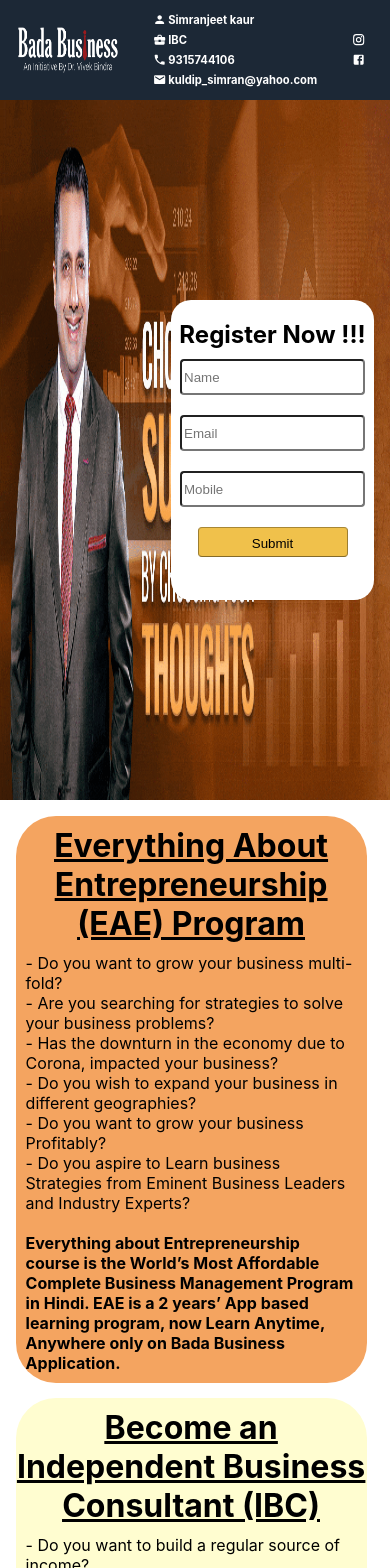
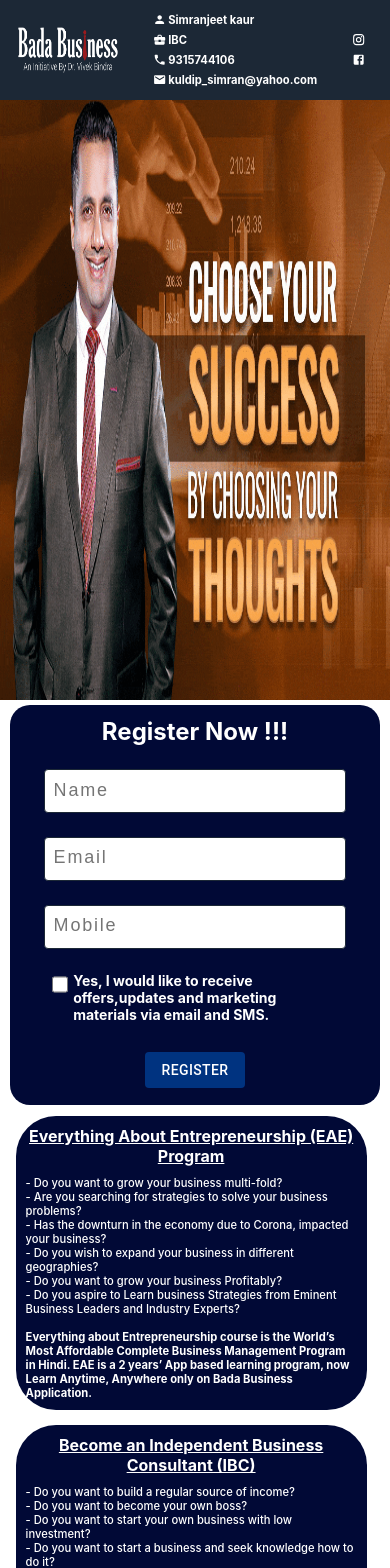
Before and after one commit to varunjeett/Bada_Business, a React (Create React App) app: page / in a window 390 px wide. Shown: the top 1568 px of the page. Built offline with nearby package versions, Linux system fonts and the light colour scheme.

Commit message:
ALL DONE

```diff
--- a/public/index.html
+++ b/public/index.html
@@ -7,7 +7,7 @@
     <meta name="theme-color" content="#000000" />
     <meta
       name="description"
-      content="Web site created using create-react-app"
+      content="Join Dr. Vivek Bindra's Bada business team and earn 1 Lakh income working as parttime"
     />
     <link rel="apple-touch-icon" href="%PUBLIC_URL%/logo192.png" />
     <!--
@@ -24,7 +24,7 @@
       work correctly both with client-side routing and a non-root public URL.
       Learn how to configure a non-root public URL by running `npm run build`.
     -->
-    <title>React App</title>
+    <title>Earn 1 lakh per month as parttime income with Dr. Vivek Bindra </title>
   </head>
   <body>
     <noscript>You need to enable JavaScript to run this app.</noscript>
--- a/src/Landing.css
+++ b/src/Landing.css
@@ -1,23 +1,17 @@
 .landing__gifleft{
-    background-color: #F4A460;
+    background-color: rgb(1, 9, 54);
     border-radius: 40px;
     display: flex;
     flex-direction: column;
-    /* align-items: center; */
-    /* text-align: center; */
     width: 90%;
-    /* padding-top: 20px;
-    padding-left: 2% ;
-    padding-right:  2% ;
-    padding-bottom: 3%; */
     margin: 4%;
 }
 
 .landing__head{
     padding-top: 10px;
     flex: 0.3;
-    text-decoration: underline;
     text-align: center;
+    color: white;
 }
 
 
@@ -40,14 +34,16 @@
 }
 
 .landing__text{
+    color: white;
     display: grid;
     place-content: center;
+    font-weight: bolder;
 }
 
 @media screen and (max-width:960px){
 
     .landing__gifleft{
-        background-color: #F4A460;
+        background-color: rgb(1, 9, 54);
         border-radius: 40px;
         align-items: center;
         width: 90%;
@@ -56,8 +52,9 @@
 
     .landing__head{
         padding-top: 10px;
-        text-decoration: underline;
         text-align: center;
+        font-size: 0.5em;
+        font-weight: 500;
     }
 
     .landing__gif{
@@ -67,6 +64,8 @@
 
     .landing__text{
         text-align: left ;
+        font-size: 0.7em;
+        font-weight: 500;
     }
 
 
--- a/src/Landingleft.css
+++ b/src/Landingleft.css
@@ -1,5 +1,5 @@
 .landingleft__gifleft{
-    background-color: #FFFDD0;
+    background-color:rgb(1, 9, 54);
     border-radius: 40px;
     display: flex;
     flex-direction: column;
@@ -10,7 +10,7 @@
 .landingleft__head{
     padding-top: 10px;
     flex: 0.3;
-    text-decoration: underline;
+    color: white;
 }
 
 
@@ -35,12 +35,14 @@
 .landingleft__text{
     display: grid;
     place-content: center;
+    color: white;
+    font-weight: bolder;
 }
 
 @media screen and (max-width:960px){
 
     .landingleft__gifleft{
-        background-color: #FFFDD0;
+        background-color: rgb(1, 9, 54);
         border-radius: 40px;
         align-items: center;
         width: 90%;
@@ -49,8 +51,9 @@
 
     .landingleft__head{
         padding-top: 10px;
-        text-decoration: underline;
         text-align: center;
+        font-size: 0.5em;
+        font-weight: 500;
     }
 
     .landingleft__gif{
@@ -60,6 +63,8 @@
 
     .landingleft__text{
         text-align: left ;
+        font-size: 0.7em;
+        font-weight: 500;
     }
 
 
--- a/src/MiddlePage.css
+++ b/src/MiddlePage.css
@@ -9,55 +9,86 @@
     flex-direction: row;
     align-items: center;
     justify-content: space-around;
-
 }
 
 .blank{
     flex: 0.7;
-
 }
 
 .middlePage__form{
-
-    align-items: center;
-    flex: 0.2;
+    position: relative;
+    height: 400px;
+    flex: 0.25;
 }
 
 
 .review__table{
+    margin-left:auto;
+    margin-right:auto;
     background-color: white;
     border-radius: 20px;
     width: 95%;
-    height: 300px ;
+    height: 100% ;
+    display: flex;
+    justify-content: space-around;
+    flex-direction: column;
     align-items: center;
-    display: flex;
-    flex-direction: column;
-    padding-left: 2px;
-    padding-right: 2px;
+    margin-top: 5px;
+    margin-bottom: 5px;
 }
 
 .review__table > input{
-    height: 30px;
+    height: 40px;
     border-radius: 4px;
+    border: 1px solid #1C2836;
+    width: 80%;
 }
 
+.review__table__inside {
 
-input[type = submit]{
+    /* display:inline; */
+    width: 77%;
+    align-items: left;
+    font-size: 0.75em;
+    display: flex;
+    flex-direction: row;
+    justify-content: space-between;
+}
+
+input[type= checkbox]{
+    margin-top: -5px;
+    height:35px;
+    width: 35px;
+    margin-right: 5px;
+}
+
+::placeholder {
+
+    font-size: large;
+    letter-spacing: 0.1em;
+  }
+
+.button__div{
+    margin-top: 5px;
+    margin-bottom: 5px;
+
+}
+
+.review__button{
     position: relative;
     border-radius: 4px;
     font-weight: 200;
     align-self: center;
     align-content: center;
-    width: 150px;
-    background-color: #f0c14b;
+    width: 100px;
+    background-color: #1C2836 !important ;
+    color: white !important ;
     border: 1px solid ;
-    border-color: #a88734 #9c7e31 #846a29;
-    padding: 8px 8px;
+    padding: 5px 5px;
 
 }
-input[type = submit]:hover {
+.review__button:hover {
     font-weight: bold;
-    background-color: #f1b314;
     box-shadow: 0 12px 16px 0 rgba(0,0,0,0.24), 0 17px 50px 0 rgba(0,0,0,0.19);
 }
 
@@ -79,7 +110,7 @@
     place-content: center ;
 }
 
-button{
+.end__button__END{
 
     border-radius: 40px;
     font-weight: 300;
@@ -95,7 +126,122 @@
 
 }
 
-button:hover {
+.end__button__END:hover {
     font-weight: bold;
     box-shadow: 0 12px 16px 0 rgba(0,0,0,0.24), 0 17px 50px 0 rgba(0,0,0,0.19);
 }
+
+
+.middlePage__from__css{
+    display: none;
+}
+
+
+@media screen and (max-width:960px){
+
+    .blank{
+        display: none;
+    }
+
+    .middlePage__form{
+        display: none;
+    }
+
+    .middlePage__first{
+        width: 100%;
+        height: 600px;
+        background-image: url("./Media/banner0resize.gif");
+        /* background-size: 100% 100%; */
+        background-repeat: no-repeat;
+        background-attachment: fixed;
+        display: flex;
+        flex-direction: row;
+        align-items: center;
+        justify-content: space-around;
+    }
+
+    .middlePage__from__css{
+        display: flex;
+        height: 400px;
+        flex: 0.25;
+    }
+
+
+    .review__table__css{
+        margin-left:auto;
+        margin-right:auto;
+        background-color: rgb(1, 9, 54);
+        border-radius: 20px;
+        width: 95%;
+        height: 100% ;
+        display: flex;
+        justify-content: space-around;
+        flex-direction: column;
+        align-items: center;
+        margin-top: 5px;
+        margin-bottom: 5px;
+        color: white;
+    }
+
+    .review__table__css > input{
+        height: 40px;
+        border-radius: 4px;
+        border: 1px solid #1C2836;
+        width: 80%;
+    }
+
+    .review__table__inside__css {
+        width: 77%;
+        align-items: left;
+        font-size: 0.75em;
+        display: flex;
+        flex-direction: row;
+        justify-content: space-between;
+    }
+
+    input[type= checkbox]{
+        margin-top: -5px;
+        height:35px;
+        width: 35px;
+        margin-right: 5px;
+    }
+
+    ::placeholder {
+
+        font-size: large;
+        letter-spacing: 0.1em;
+      }
+
+    .button__div__css{
+        margin-top: 5px;
+        margin-bottom: 5px;
+
+    }
+
+    .review__button__css{
+        position: relative;
+        border-radius: 4px;
+        font-weight: 200;
+        align-self: center;
+        align-content: center;
+        width: 100px;
+        background-color: rgb(0, 51, 128) !important ;
+        color: white !important ;
+        border: 1px solid ;
+        padding: 5px 5px;
+
+    }
+    .review__button__css:hover {
+        font-weight: bold;
+        box-shadow: 0 12px 16px 0 rgba(0,0,0,0.24), 0 17px 50px 0 rgba(0,0,0,0.19);
+    }
+
+    .review__button__css > input{
+        margin: 10px;
+    }
+
+
+
+
+
+}
--- a/src/MiddlePage.js
+++ b/src/MiddlePage.js
@@ -8,6 +8,7 @@
 import Landing5 from './Landing5'
 import Landingleft4 from './Landingleft4'
 import Landingleft6 from './Landingleft6'
+import { Button } from "@material-ui/core";
 import { db } from "./firebase";
 function MiddlePage() {
 
@@ -15,18 +16,20 @@
     const [name, setName] = useState("");
     const [email, setEmail] = useState("");
     const [number, setNumber] = useState("");
+    const [check, setCheck] = useState("");
+
 
 
     const saveData = (event) => {
         event.preventDefault();
 
-        if (name && email && number ) {
+        if (name && email && number) {
             db.collection("info").add({
                 name: name,
                 email: email,
                 number: number,
             })
-                .then(alert("Successfully Saved"))
+                .then(alert("Thanks for the submission, we'll come back to you soon !!! "))
                 .catch((error) => {
                     alert(error.message);
                 });
@@ -51,27 +54,77 @@
 
                 <div className="middlePage__form"  >
                     <form className="review__table">
-                            <br/>
+
                         <h2>Register Now !!!</h2>
 
-                            <input type="text" value={name} placeholder="Name"
+                        <input type="text" value={name} placeholder=" Name"
                             onChange={(e) => setName(e.target.value)}
                         />
 
-
-                            <input type="email" value={email} placeholder="Email"
+                        <input type="email" value={email} placeholder=" Email"
                             onChange={(e) => setEmail(e.target.value)} />
 
 
-                            <input type="tel" value={number} placeholder="Mobile"
+                        <input type="tel" value={number} placeholder=" Mobile"
                             onChange={(e) => setNumber(e.target.value)} />
 
-                            <input className="review__button" type="submit" onClick={saveData} />
+
+                        <div className="review__table__inside">
+
+                            <input type="checkbox" value={check}
+                                onChange={(e) => setCheck(e.target.value)}
+                            />
+
+                            <h3>
+                                Yes, I would like to receive offers,updates and marketing materials via email and SMS.
+                            </h3>
+
+                        </div>
+                        <div className="button__div">
+                            <Button className="review__button" onClick={saveData}> REGISTER</Button>
+                        </div>
 
                     </form>
 
                 </div>
             </div>
+
+            <div className="middlePage__from__css"  >
+                    <form className="review__table__css">
+
+                        <h2>Register Now !!!</h2>
+
+                        <input type="text" value={name} placeholder=" Name"
+                            onChange={(e) => setName(e.target.value)}
+                        />
+
+                        <input type="email" value={email} placeholder=" Email"
+                            onChange={(e) => setEmail(e.target.value)} />
+
+
+                        <input type="tel" value={number} placeholder=" Mobile"
+                            onChange={(e) => setNumber(e.target.value)} />
+
+
+                        <div className="review__table__inside__css">
+
+                            <input type="checkbox" value={check}
+                                onChange={(e) => setCheck(e.target.value)}
+                            />
+
+                            <h3>
+                                Yes, I would like to receive offers,updates and marketing materials via email and SMS.
+                            </h3>
+
+                        </div>
+                        <div className="button__div__css">
+                            <Button className="review__button__css" onClick={saveData}> REGISTER</Button>
+                        </div>
+
+                    </form>
+
+                </div>
+
             <div className="middlePage__head">
                 <div className="middle__landing">
                     <Landing />
@@ -99,8 +152,8 @@
                 <img src={f2} />
             </div>
             <div className="end__button">
-                 <a href="https://www.badabusiness.com/" target="_black">
-                <button>View All</button>
+                <a href="https://www.badabusiness.com/dd/BISK005808/" target="_black">
+                    <button className="end__button__END">More</button>
                 </a>
             </div>
 
```
Also changed, not shown: src/Media/banner0css.jpg (added), src/Media/banner0resize.gif (added). Lines whose indentation alone changed are shown as unchanged.
